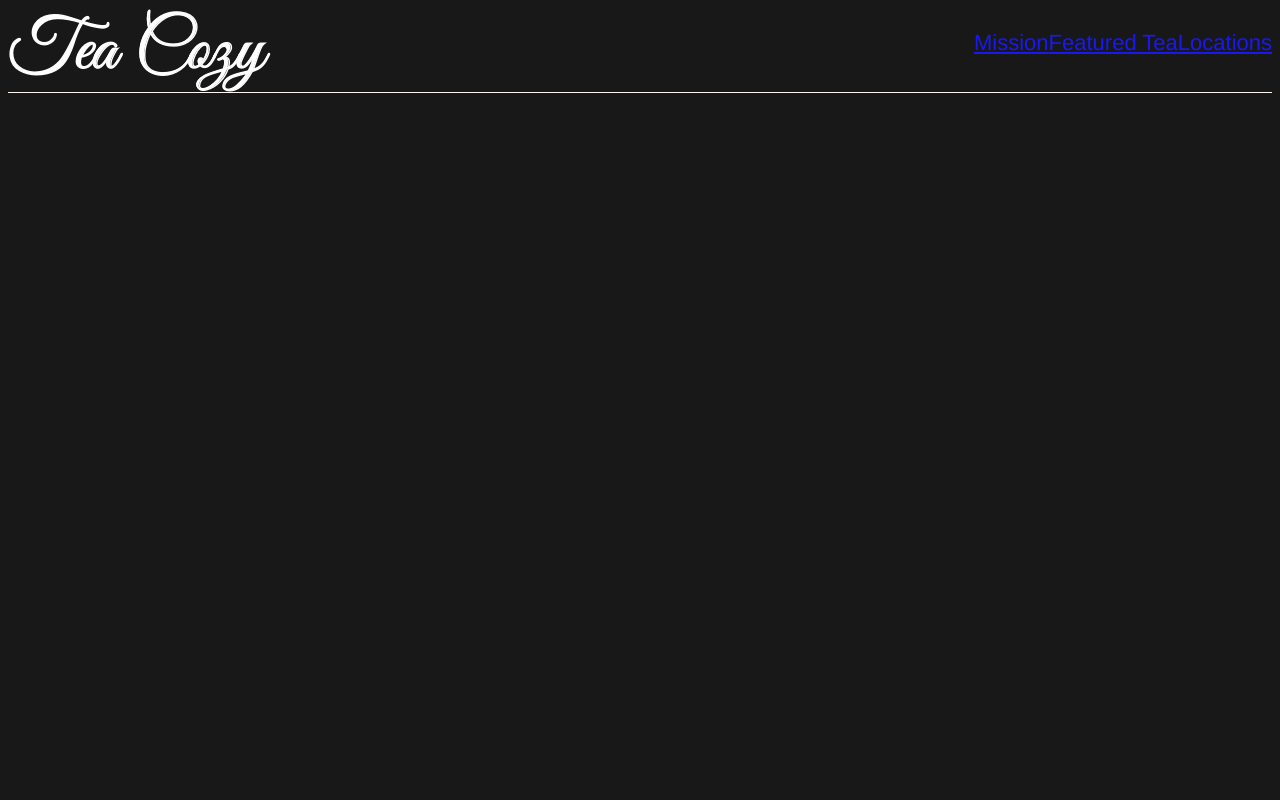
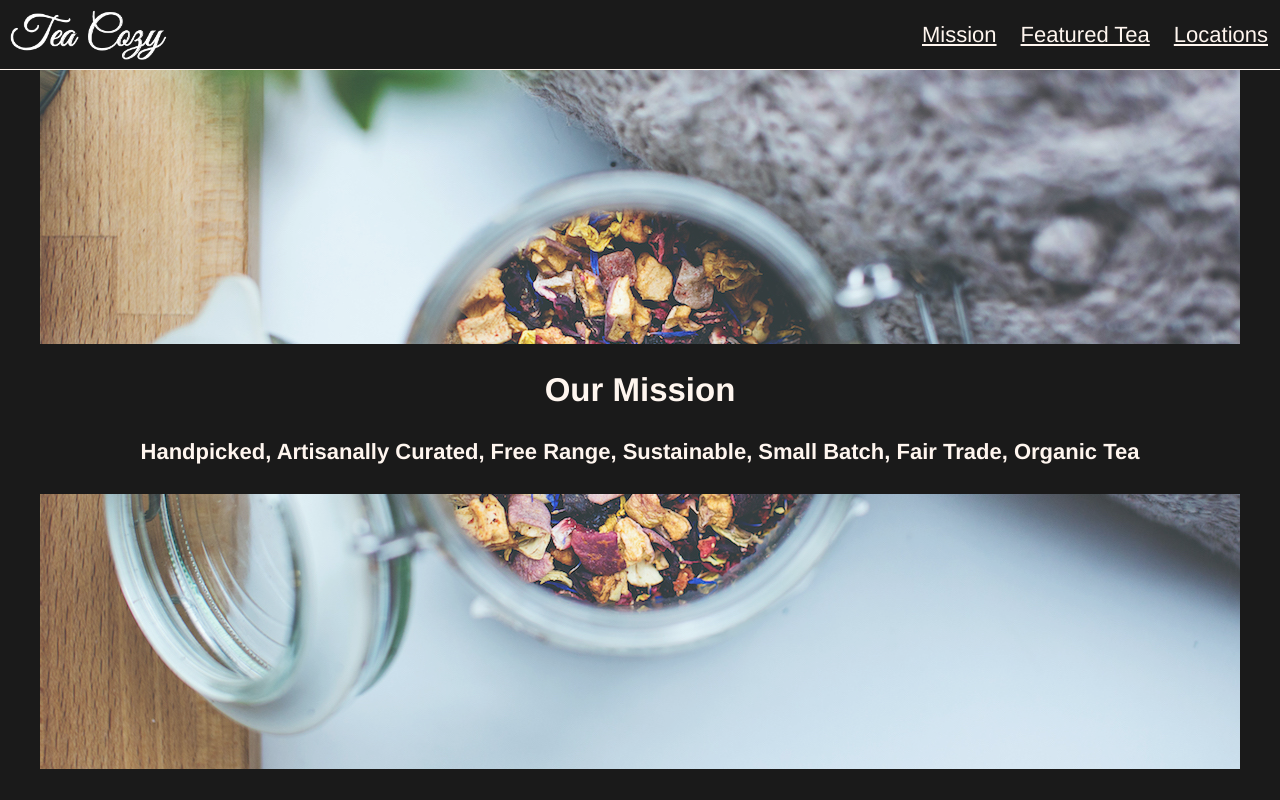
Before and after one commit to AwesomeAartvark/teaCozy, a plain HTML site: page index.html in a window 1280 px wide. Drawn offline with Linux system fonts and the light colour scheme.

Commit message:
Create Mission Statement section. Style Mission Statement section.

```diff
--- a/index.html
+++ b/index.html
@@ -8,18 +8,34 @@
   </head>
 
   <body>
+    <!-- Menu Header -->
     <header>
       <div class="logo">
         <img src="resources/images/logo.png" alt="">
       </div>
       <nav>
         <ul>
-          <li><a href="#">Mission</a></li>
+          <li><a href="#mission">Mission</a></li>
           <li><a href="#">Featured Tea</a></li>
           <li><a href="#">Locations</a></li>
         </ul>
       </nav>
     </header>
 
+    <!-- Main Content -->
+    <div class="content">
+      <!-- Mission Statement Section -->
+      <div class="mission">
+        <span>
+          <h2 id="mission">Our Mission</h2>
+          <h4>Handpicked, Artisanally Curated, Free Range, Sustainable, Small Batch,
+          Fair Trade, Organic Tea</h4>
+        </span>
+      </div>
+
+
+
+    </div>
+
   </body>
 </html>
--- a/resources/css/style.css
+++ b/resources/css/style.css
@@ -6,23 +6,74 @@ html {
   opacity: 0.9;
 }
 
+a {
+  color: seashell;
+}
+
+
 /* Header Styling */
 
 header {
+  background-color: black;
   border-bottom: 1px solid seashell;
+  position: fixed;
+  z-index: 2;
+  top: 0;
+  left: 0;
+  height: 69px;
+  width: 100%;
 
   display: flex;
   justify-content: center;
+  flex-wrap: wrap;
+}
+
+header img {
+  height: 50px;
 }
 
 .logo {
+  margin-left: 10px;
+
   display: flex;
   justify-content: flex-start;
+  align-items: center;
   flex-grow: 1;
 }
 
 nav ul{
   list-style: none;
   display: flex;
-  justify-content: space-around;
+  flex-wrap: wrap;
 }
+
+nav ul li {
+  padding: 0 12px;
+}
+
+
+/* Mission Statement Section Styling */
+
+.content {
+  position: relative;
+  z-index: 1;
+  margin-top: 69px;
+}
+
+.mission {
+  background-image: url("../images/mission-background.jpg");
+  background-repeat: no-repeat;
+  background-position: center;
+  height: 700px;
+  text-align: center;
+  margin: 0 auto;
+
+  display: flex;
+  justify-content: center;
+}
+
+.mission span {
+  margin: auto 0;
+  width: 1200px;
+  background-color: black;
+}
```
